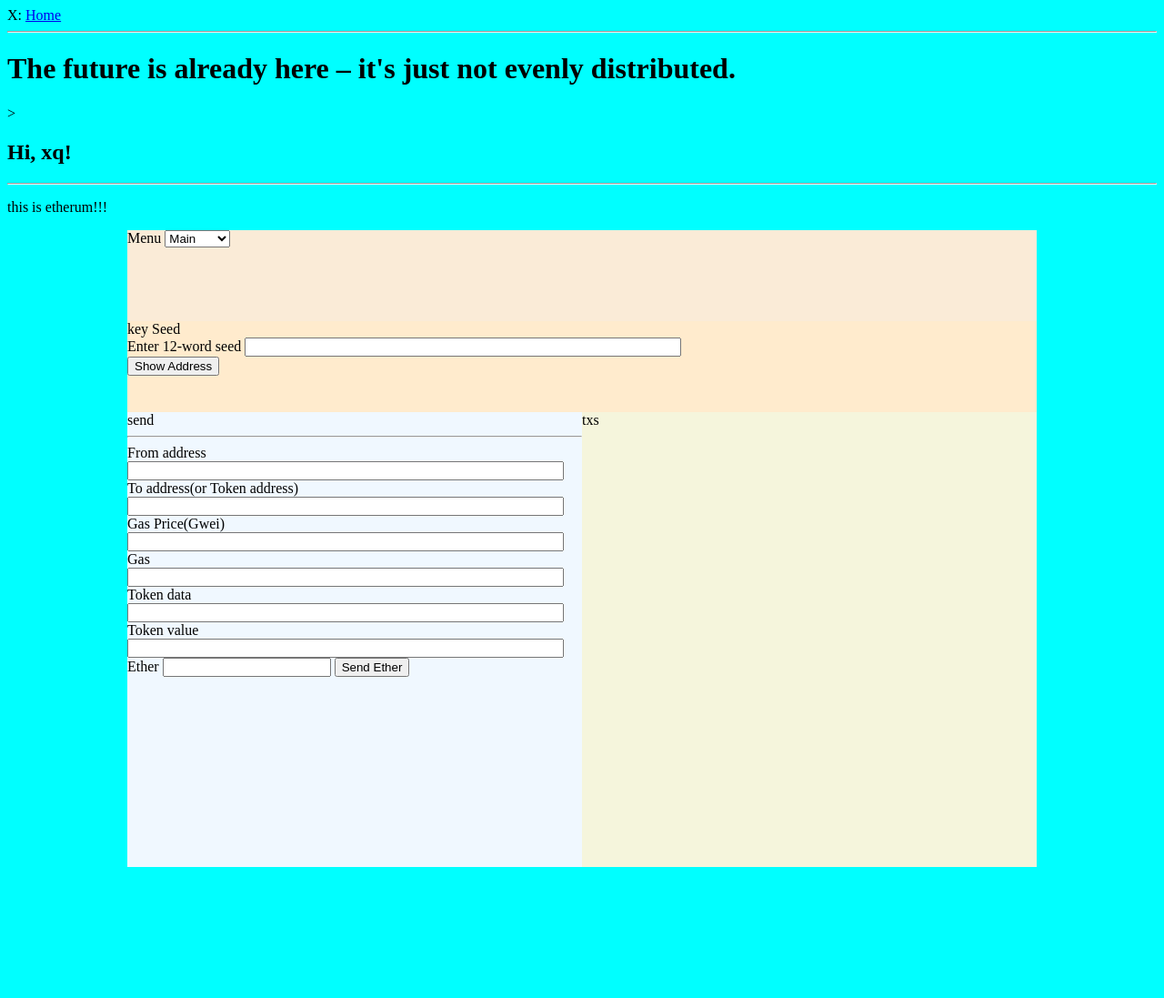
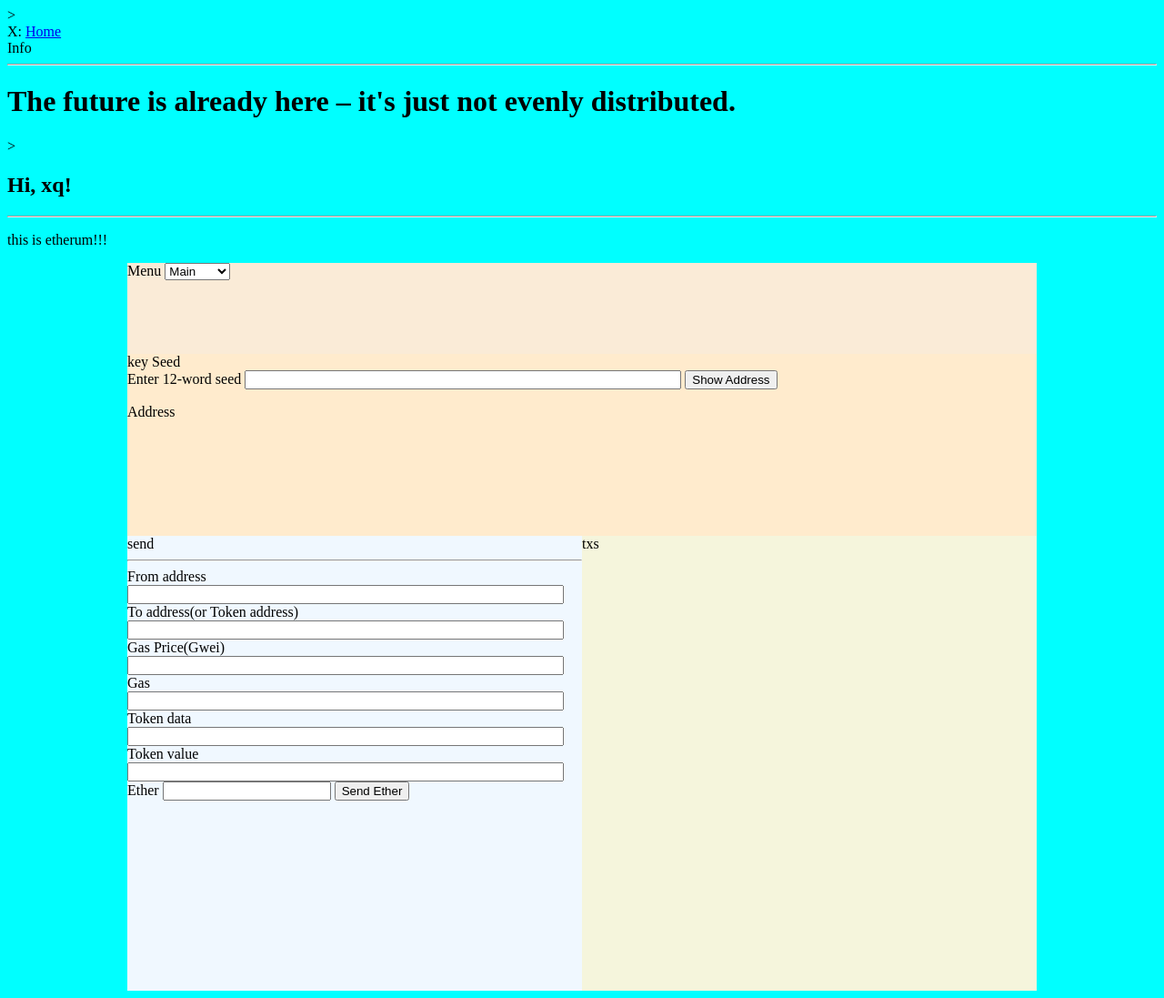
Before and after one commit to XuHugo/X, a Flask app: page /eth in a window 1280 px wide. Shown: the whole page at 91% size. Before the commit the page ends 953 px from the top, so only its background shows below. Run offline with Flask 2, Linux system fonts and the light colour scheme; some libraries are stand-ins or nearby versions.

Commit message:
mnemonic seed web

```diff
--- a/app/static/css/eth.css
+++ b/app/static/css/eth.css
@@ -27,7 +27,7 @@
 }
 #key{
     width: 1000px;
-    height: 100px;
+    height: 200px;
     background-color: blanchedalmond;
     margin: auto;
 }
--- a/app/static/js/eth.js
+++ b/app/static/js/eth.js
@@ -58,7 +58,7 @@
             var private_key = ks.exportPrivateKey(address,pwDerivedKey);
             var balance = web3.eth.getBalance("0x"+address);
             html = html + "<li>";
-            html = html + "<p><b>Address:</b>0x"+ address+ "</p>";
+            html = html + "<p>Address:0x"+ address+ "</p>";
             html = html + "<p><b>Private Key:</b>0x" + private_key + "</p>";
             html = html + "<p><b>Balance:</b>"+web3.fromWei(balance,"ether")+"ether</p>";
             html = html + "</li>";
--- a/app/templates/eth.html
+++ b/app/templates/eth.html
@@ -6,15 +6,17 @@
     <title>Welcome to X</title>
     {% endif %}
       <link rel="stylesheet" type="text/css" href="static/css/eth.css" />
+      <script type="text/javascript" src="../static/js/eth.js"></script>>
   </head>
   <body>
   <div>X: <a href="/index">Home</a></div>
-    <hr>
+  <div class="alert alert-info" id="info" role="alert">Info</div>
+  <hr>
   <p>
     <h1>The future is already here – it's just not evenly distributed.</h1>>
-</p>
-<h2>Hi, {{user.nickname}}!</h2>
-<hr />
+  </p>
+  <h2>Hi, {{user.nickname}}!</h2>
+  <hr />
 <p>
     this is etherum!!!
 </p>
@@ -37,9 +39,13 @@
         <div class="form-group">
             <label for="seed">Enter 12-word seed</label>
             <input type="text" style="width:480px;" class="form-control" id="seed">
+            <button type="button"class="btn btn-primary" onclick="generate_address()">Show Address</button>
         </div>
-        <button type="button"class="btn btn-primary" onclick="generate_address()">Show Address</button>
     </form>
+        <div>
+            <label >Address</label>
+            <ul id="list"></ul>
+        </div>
     </div>
 
     <div id="container">
```
Also changed, not shown: app/static/js/hooked-web3-provider.min.js (renamed from app/static/js/hooked-web3-provider.min的.js), 6 other files.
